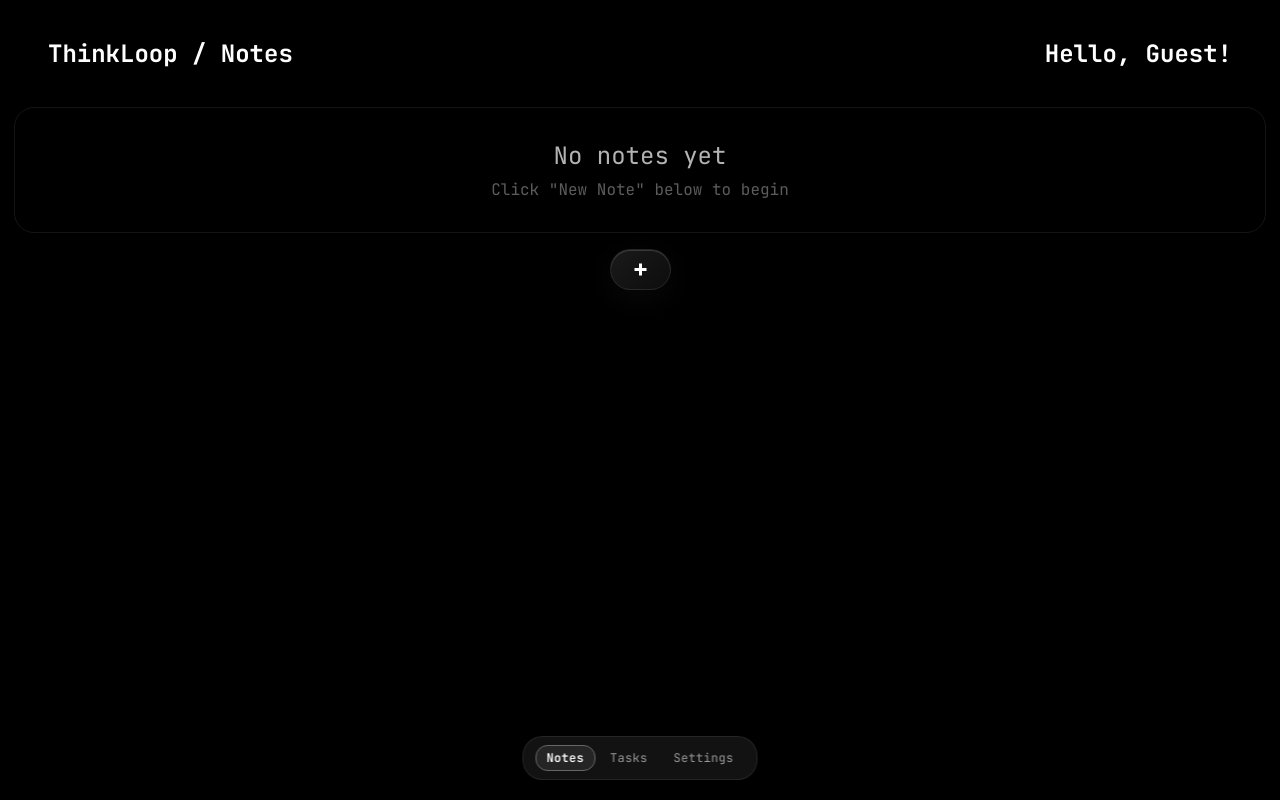
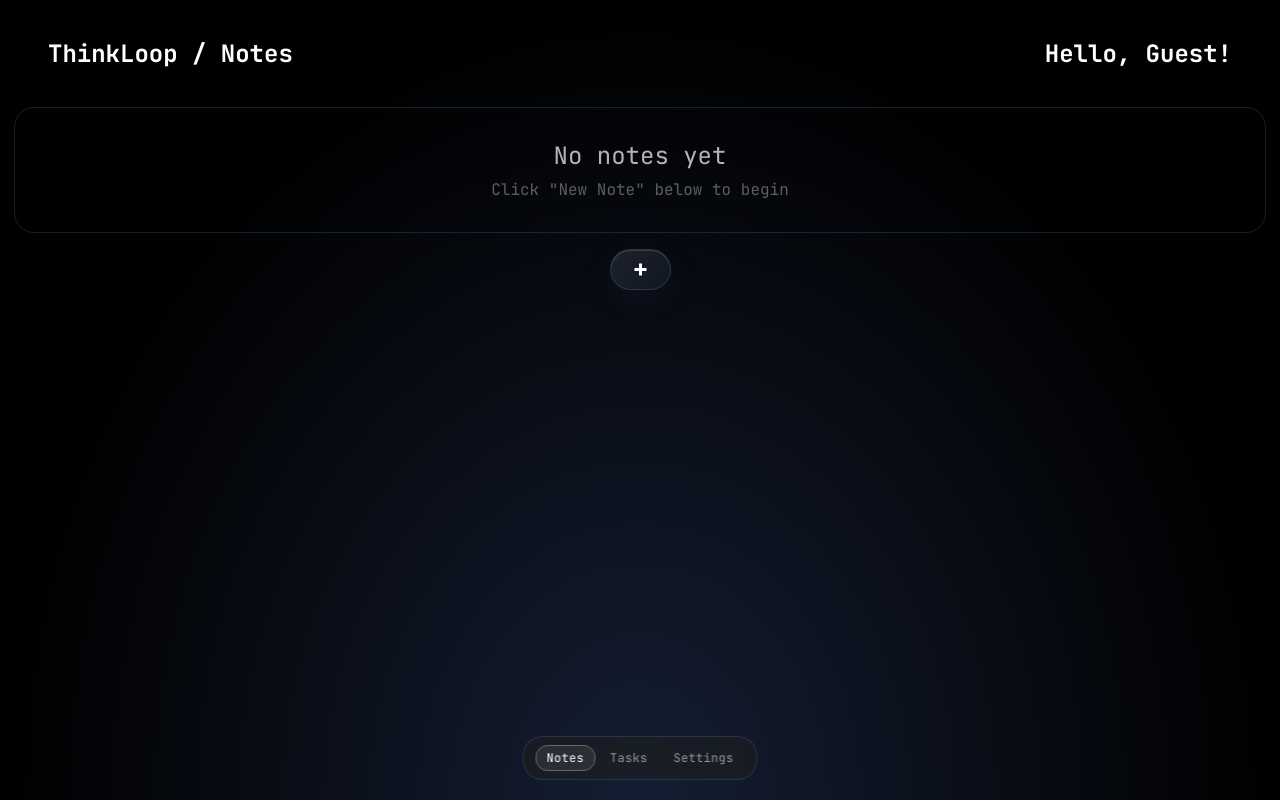
Before and after one commit to axgel6/ThinkLoop, a React (Create React App) app in the folder client/: page / in a window 1280 px wide. Built offline with nearby package versions, Linux system fonts and the light colour scheme.

Commit message:
New default theme

```diff
--- a/client/src/App.js
+++ b/client/src/App.js
@@ -38,9 +38,10 @@ function App() {
   // Initialize theme on app startup and listen for changes
   useEffect(() => {
     const applyTheme = () => {
-      const savedTheme = localStorage.getItem("settings:selected") || "one";
+      const savedTheme = localStorage.getItem("settings:selected") || "zero";
       const root = document.documentElement;
       root.classList.remove(
+        "theme-default",
         "theme-dark",
         "theme-blue",
         "theme-gray",
@@ -58,7 +59,8 @@ function App() {
         "theme-snowleopard"
       );
 
-      if (savedTheme === "one") root.classList.add("theme-dark");
+      if (savedTheme === "zero") root.classList.add("theme-default");
+      else if (savedTheme === "one") root.classList.add("theme-dark");
       else if (savedTheme === "two") root.classList.add("theme-blue");
       else if (savedTheme === "three") root.classList.add("theme-gray");
       else if (savedTheme === "four") root.classList.add("theme-cream");
--- a/client/src/Navbar.css
+++ b/client/src/Navbar.css
@@ -52,6 +52,7 @@
   letter-spacing: 0.3px;
   transition: all 0.15s ease;
   outline: none;
+  transform: scale(1);
 }
 
 .navbar li button:hover {
@@ -64,6 +65,19 @@
   color: var(--fg, #ffffff);
   border-color: var(--accent, #666666);
   background: var(--accent-bg, rgba(150, 150, 150, 0.15));
+  animation: tabBounce 0.4s cubic-bezier(0.34, 1.56, 0.64, 1);
+}
+
+@keyframes tabBounce {
+  0% {
+    transform: scale(0.95);
+  }
+  50% {
+    transform: scale(1.1);
+  }
+  100% {
+    transform: scale(1);
+  }
   font-weight: 600;
 }
 
--- a/client/src/index.css
+++ b/client/src/index.css
@@ -560,6 +560,27 @@ pre {
   );
 }
 
+.theme-default {
+  --bg: #000000;
+  --fg: #ffffff;
+  --muted: #999999;
+  --panel-bg: rgba(30, 30, 30, 0.6);
+  --panel-border: rgba(100, 150, 255, 0.2);
+  --panel-bg-solid: rgba(20, 20, 30, 0.8);
+  --glass-bg: linear-gradient(
+    135deg,
+    rgba(0, 0, 20, 0.4),
+    rgba(100, 150, 255, 0.08)
+  );
+}
+
+.theme-default body {
+  background:
+    radial-gradient(ellipse at bottom, rgba(100, 150, 255, 0.2) 0%, transparent 70%),
+    #000000;
+  background-attachment: fixed;
+}
+
 .theme-dark {
   --bg: #000000;
   --fg: #ffffff;
--- a/client/src/themes.js
+++ b/client/src/themes.js
@@ -2,6 +2,7 @@
 
 // Color theme options for settings
 export const COLOR_OPTIONS = [
+  { id: "zero", label: "Default" },
   { id: "one", label: "Black" },
   { id: "two", label: "Blue" },
   { id: "three", label: "Gray" },
@@ -21,6 +22,7 @@ export const COLOR_OPTIONS = [
 
 // Mapping of color option IDs to CSS theme classes
 export const THEME_CLASS_MAP = {
+  zero: "theme-default",
   one: "theme-dark",
   two: "theme-blue",
   three: "theme-gray",
@@ -40,6 +42,7 @@ export const THEME_CLASS_MAP = {
 
 // All theme classes (for removal when switching themes)
 export const ALL_THEME_CLASSES = [
+  "theme-default",
   "theme-dark",
   "theme-brown",
   "theme-blue",
@@ -79,6 +82,16 @@ export const NOTE_THEME_OPTIONS = [
 
 // CSS custom properties for each theme (used for per-note theming)
 export const THEME_VARS = {
+  default: {
+    "--bg": "#000000",
+    "--fg": "#ffffff",
+    "--muted": "#999999",
+    "--panel-bg": "rgba(30, 30, 30, 0.6)",
+    "--panel-border": "rgba(100, 150, 255, 0.2)",
+    "--panel-bg-solid": "rgba(20, 20, 30, 0.8)",
+    "--glass-bg":
+      "linear-gradient(135deg, rgba(0, 0, 20, 0.4), rgba(100, 150, 255, 0.08))",
+  },
   dark: {
     "--bg": "#000000",
     "--fg": "#e0e0e0",
--- a/package.json
+++ b/package.json
@@ -18,5 +18,8 @@
     "test:server": "npm run test --workspace=server",
     "deploy": "npm run deploy --workspace=client",
     "install:all": "npm install"
+  },
+  "dependencies": {
+    "gh": "^2.8.9"
   }
 }
```
Also changed, not shown: 1 other file (tests, documents, lock files or other folders).
